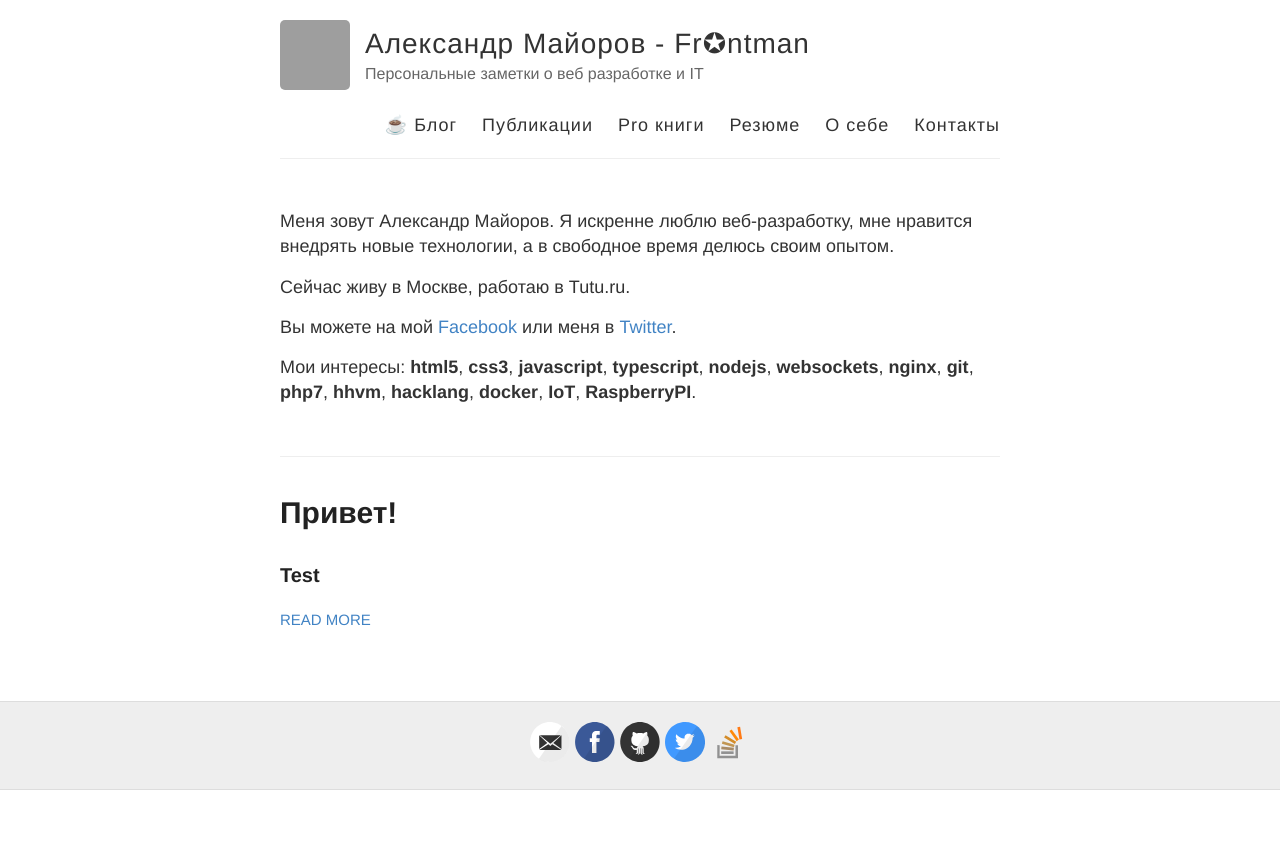
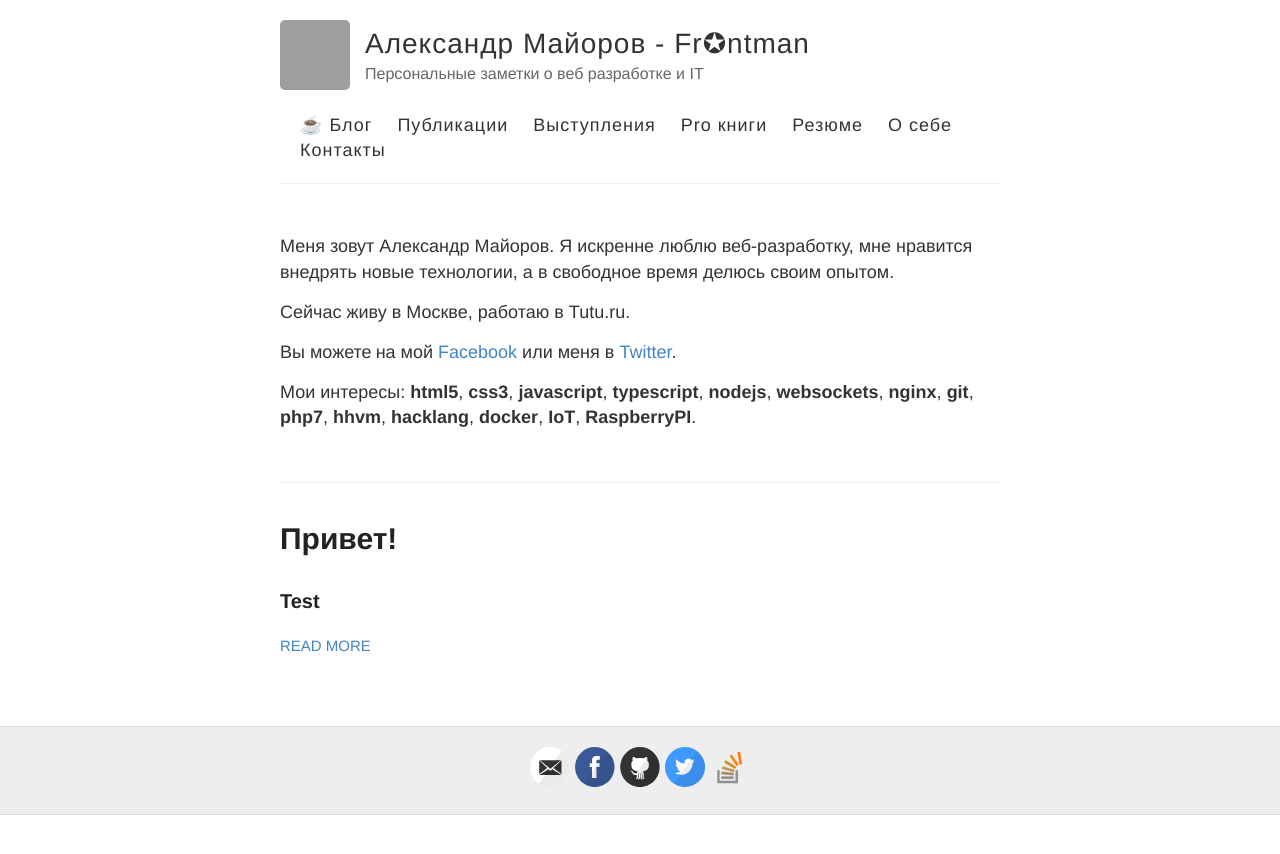
Before and after one commit to frontdevops/alexmayorov.github.io, a Jekyll site: the page built from index.html, in a window 1280 px wide. Shown: the top 854 px of the page. Built offline with Jekyll 4.4.1, drawn with Linux system fonts in a browser that asks for light colours; Markdown is read by kramdown in place of the engine named in the settings; grey boxes are pictures that could not be loaded.

Commit message:
Update default.html

```diff
--- a/_layouts/default.html
+++ b/_layouts/default.html
@@ -38,6 +38,7 @@ fjs.parentNode.insertBefore(js, fjs);
           <nav>
             <a href="{{ site.baseurl }}/">☕ Блог</a>
             <a href="{{ site.baseurl }}/publishes">Публикации</a>
+            <a href="{{ site.baseurl }}/talks">Выступления</a>
             <a href="{{ site.baseurl }}/books">Pro книги</a>
             <a href="{{ site.baseurl }}/vc">Резюме</a>
             <a href="{{ site.baseurl }}/about">О себе</a>
```
